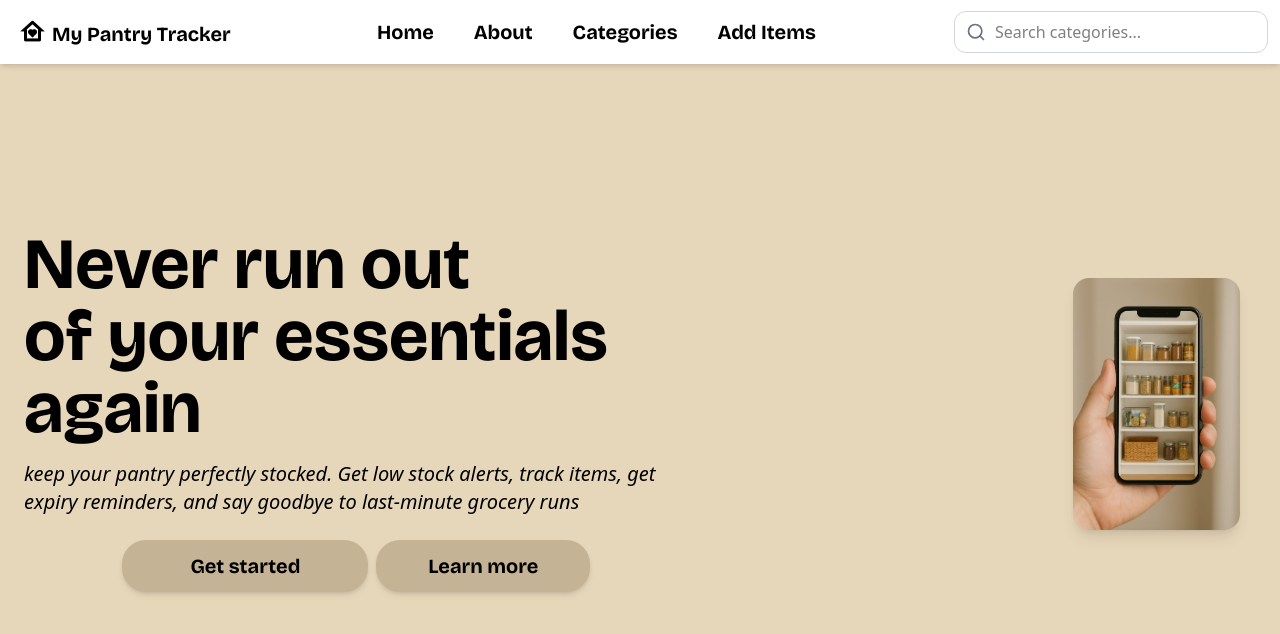
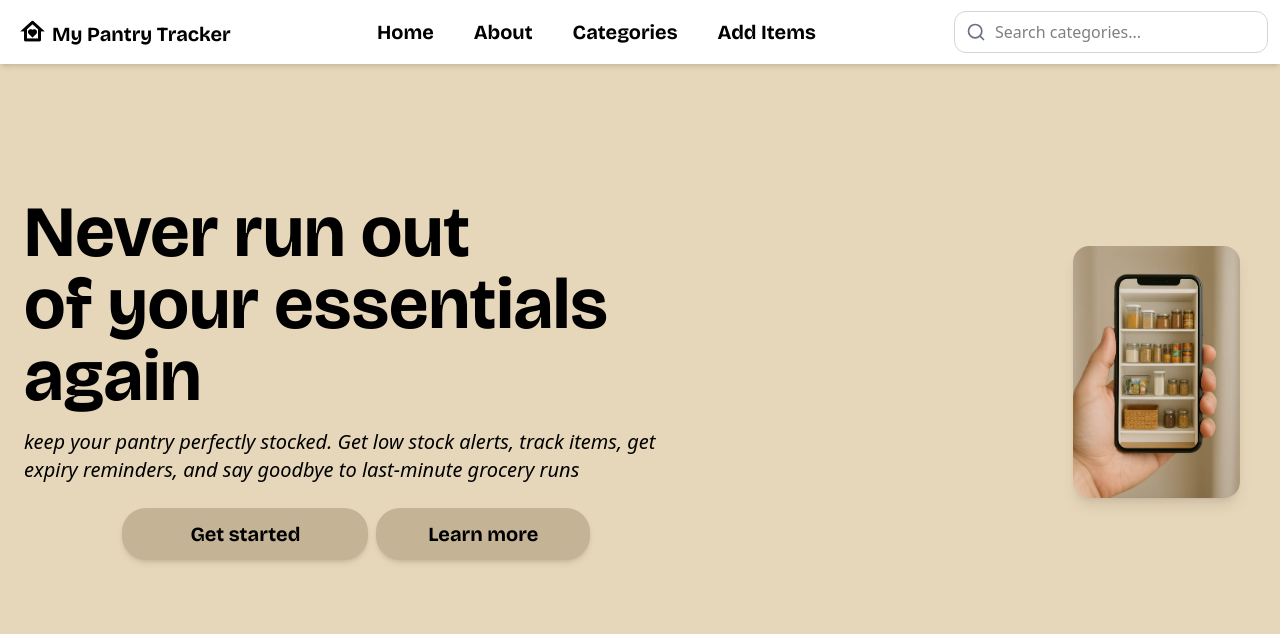
Before and after one commit to diyameghani26/pantry-tracker, a React (Vite) app: page / in a window 1280 px wide. Shown: the top 634 px of the page. Built offline with nearby package versions, Linux system fonts and the light colour scheme.

Commit message:
my commit

```diff
--- a/src/pages/Home.jsx
+++ b/src/pages/Home.jsx
@@ -4,7 +4,7 @@ import { Link } from "react-router-dom";
 
 const Home = () => {
   return (
-    <div className="w-screen mt-10 flex flex-col">
+    <div className="w-screen mt-2 flex flex-col">
       {/* ✅ Hero Section (Desktop + Mobile) */}
       <div className="flex flex-col-reverse md:flex-row items-center justify-center md:w-screen  px-6  py-4  ">
         {/* Left Text */}
```
